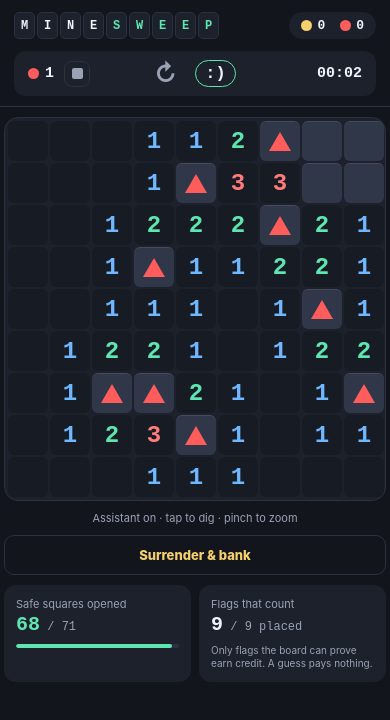
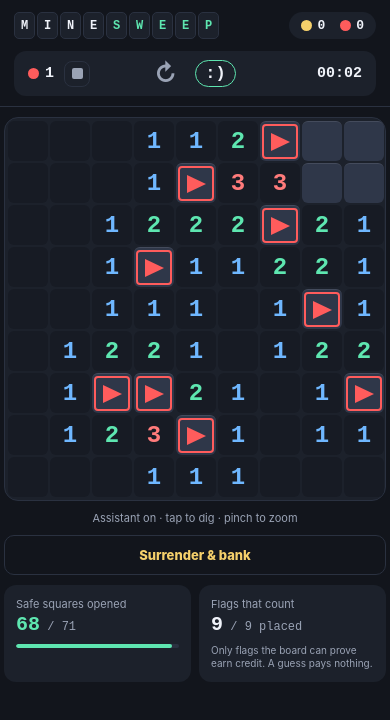
Before and after one commit to AnhVo11/Minesweeper, a React Native app in the folder minesweeper/: screen / in a window 390 px wide. Both pictures are taken after a click on the element 28 px from the left and 141 px from the top of the page. Shown: the top 720 px of the page. Built offline with nearby package versions, Linux system fonts and the light colour scheme.

Commit message:
fixed UI, update harder to earn UXO

```diff
--- a/minesweeper/App.js
+++ b/minesweeper/App.js
@@ -63,6 +63,8 @@
   red: "#FF5C5C",
   gold: "#F5D06B",
   violet: "#C99CFF",
+  brown: "#8B5A2B",
+  black: "#0A0C10",
   mineBg: "#3A2430",
 };
 
@@ -208,6 +210,7 @@
           backgroundColor: bg,
           borderTopColor: cell.revealed ? "transparent" : "rgba(255,255,255,0.10)",
         },
+
       ]}
     >
       {isNumber && (
@@ -225,32 +228,42 @@
         </Text>
       )}
 
-      {/* Flag — a red triangle. Solid once the board has proved it; faded while
-          it's still only your call. */}
+     {/* Flag — a red pennant off an implied pole on the left. Always full
+          opacity; whether it's proven shows up as the locked border instead. */}
       {!cell.revealed && cell.flagged && !wrongFlag && (
         <View style={{
           width: 0, height: 0, backgroundColor: "transparent",
-          borderLeftWidth: size * 0.28, borderRightWidth: size * 0.28,
-          borderBottomWidth: size * 0.48,
-          borderLeftColor: "transparent", borderRightColor: "transparent",
-          borderBottomColor: C.red,
-          opacity: cell.auto ? 1 : 0.4,
+          borderTopWidth: size * 0.24, borderBottomWidth: size * 0.24,
+          borderLeftWidth: size * 0.48,
+          borderTopColor: "transparent", borderBottomColor: "transparent",
+          borderLeftColor: C.red,
         }} />
       )}
 
-      {/* A flag that turned out to be wrong. */}
+
+    {/* A flag that turned out to be wrong. */}
       {wrongFlag && (
         <View style={{
           width: size * 0.5, height: size * 0.5, borderRadius: 2,
           borderWidth: 1.5, borderColor: C.red, opacity: 0.5,
         }} />
       )}
+      {/* Locked (auto/proven) flag — a red frame drawn INSIDE the cell, inset
+          from the edges so it reads as an inner border. */}
+      {!cell.revealed && cell.flagged && cell.auto && (
+        <View pointerEvents="none" style={{
+          position: "absolute",
+          top: 2, left: 2, right: 2, bottom: 2,
+          borderWidth: 2, borderColor: C.red,
+          borderRadius: size < 16 ? 1 : 4,
+        }} />
+      )}
 
-      {/* The one you detonated: a black circle. */}
+      {/* The one you detonated: a dark circle ringed in red. */}
       {cell.exploded && (
         <View style={{
-          width: size * 0.55, height: size * 0.55, borderRadius: size,
-          backgroundColor: C.black,
+          width: size * 0.5, height: size * 0.5, borderRadius: size,
+          backgroundColor: C.black, borderWidth: 1.5, borderColor: C.red,
         }} />
       )}
 
@@ -265,18 +278,6 @@
         }} />
       )}
 
-      {peek && !cell.revealed && !cell.flagged && cell.mine && (
-        <View style={{
-          position: "absolute", width: size * 0.42, height: size * 0.42,
-          borderRadius: size, borderWidth: 1.5, borderColor: C.red, opacity: 0.85,
-        }} />
-      )}
-      {wrongFlag && (
-        <View style={{ width: size * 0.5, height: size * 0.5, borderRadius: 2, backgroundColor: C.red, opacity: 0.5 }} />
-      )}
-      {showMine && (
-        <View style={{ width: size * 0.5, height: size * 0.5, borderRadius: size, backgroundColor: cell.exploded ? "#12151C" : C.red }} />
-      )}
       {peek && !cell.revealed && !cell.flagged && cell.mine && (
         <View style={{
           position: "absolute", width: size * 0.42, height: size * 0.42,
@@ -322,6 +323,7 @@
   const provenRef = useRef(new Set());
   const provenEverRef = useRef(new Set()); // every mine logic ever pinned down
   // profile
+  const undeducibleEverRef = useRef(new Set()); // mines ever stranded on a stalled coastline
   const [profile, setProfile] = useState(EMPTY_PROFILE);
   const [profileOpen, setProfileOpen] = useState(false);
   const [code, setCode] = useState("");
@@ -374,6 +376,7 @@
     setProven(new Set());
     provenRef.current = new Set();
     provenEverRef.current = new Set();
+    undeducibleEverRef.current = new Set();
     setCode("");
     setPeek(false);
     setCheated(false);
@@ -421,6 +424,18 @@
   const finish = async (finalBoard, outcome, click) => {
     setStatus(outcome === "win" ? "won" : outcome === "surrender" ? "surrendered" : "lost");
 
+    /*
+    // Endgame pass. sweepBot gets one last solve on the finished board, but with
+    // global mine-counting OFF (totalMines = null) — so it can only prove a mine
+    // that an adjacent number genuinely forces, never the trivial "all remaining
+    // squares must be mines." Everything it proves here is an ordinary mine that
+    // was only forced by the final reveal; whatever's left unproven is a true
+    // ambiguity — a real UXO.
+    referee(finalBoard, rows, cols, null).provenMines.forEach((i) =>
+      provenEverRef.current.add(i)
+    );
+    */
+
     const scored = scoreRun({
       board: finalBoard,
       rows,
@@ -432,10 +447,11 @@
       smart,
       provenMines: provenRef.current,
       provenEver: provenEverRef.current,
+      undeducibleEver: undeducibleEverRef.current,
       mode: MODES[modeKey].label,
       time,
     });
-setBombMap(classifyMines(finalBoard, rows, cols, provenEverRef.current));
+setBombMap(classifyMines(finalBoard, rows, cols, provenEverRef.current, undeducibleEverRef.current));
     setRun(scored);
     Vibration.vibrate(outcome === "loss" ? 200 : [0, 40, 60, 40]);
 
@@ -480,6 +496,7 @@
     provenRef.current = r.provenMines;
     setProven(r.provenMines);
     r.provenMines.forEach((i) => provenEverRef.current.add(i));
+    r.undeducible.forEach((i) => undeducibleEverRef.current.add(i));
   };
   /* ---------- moves ---------- */
   const reveal = (i) => {
@@ -545,6 +562,7 @@
 
   const toggleFlag = (i) => {
     if (!active || blind || board[i].revealed) return;
+    if (board[i].flagged && board[i].auto) return; // proven — locked, can't unflag
     setBoard(board.map((x, idx) => (idx === i ? { ...x, flagged: !x.flagged } : x)));
     if (status === "idle") setStatus("playing");
     Vibration.vibrate(25);
@@ -1057,7 +1075,6 @@
     alignSelf: "center", overflow: "hidden", flexGrow: 0,
   },
   cell: { alignItems: "center", justifyContent: "center", borderTopWidth: 1, overflow: "hidden" },
-
   hint: { color: C.dim, fontSize: 11, textAlign: "center", marginTop: 10, marginBottom: 10 },
 
   surrenderBtn: {
--- a/minesweeper/reward.js
+++ b/minesweeper/reward.js
@@ -22,7 +22,9 @@
 export const ASSIST_CUT = 0.20; // auto-flag
 export const SWEEP_CUT = 0.35;  // auto-sweep
 export const SMART_CUT = 0.45;  // smart sweep
-
+export const ASSIST_MULTIPLIER = 1 - ASSIST_CUT;
+export const SWEEP_MULTIPLIER = 1 - SWEEP_CUT;
+export const SMART_MULTIPLIER = 1 - SMART_CUT;
 // Once the assistant is opening squares for you, ordinary bombs stop paying.
 // Only Unexploded Ordnance survives — by definition, the one thing the solver
 // could not have found for you.
@@ -66,7 +68,7 @@
 const mineNeighborCount = (board, i, rows, cols) =>
   neighborsOf(i, rows, cols).filter((x) => board[x].mine).length;
 
-export function collectBombs(board, rows, cols, outcome, provenMines, provenEver) {
+export function collectBombs(board, rows, cols, outcome, provenMines, provenEver, undeducibleEver) {
   const counts = { mine: 0, uxo: 0, brokenArrow: 0 };
 
   // A win means you located every mine — you cannot clear a board otherwise.
@@ -82,19 +84,21 @@
 
     // A UXO is a mine the referee NEVER managed to prove, at any point in the
     // game. If logic could find it, it's ordinary — no matter how it felt to play.
-    if (!provenEver.has(i)) counts.uxo++;
+if (undeducibleEver && undeducibleEver.has(i) && !provenEver.has(i)) counts.uxo++;
     else if (mineNeighborCount(board, i, rows, cols) >= BROKEN_ARROW_MIN_NEIGHBORS) counts.brokenArrow++;
     else counts.mine++;
   });
 
   return counts;
 }
+
+
 /** Every mine on the board, typed. Used to colour the grid once the game ends. */
-export function classifyMines(board, rows, cols, provenEver) {
+export function classifyMines(board, rows, cols, provenEver , undeducibleEver) {
   const map = {};
   board.forEach((cell, i) => {
     if (!cell.mine) return;
-    if (!provenEver.has(i)) map[i] = "uxo";
+    if (undeducibleEver && undeducibleEver.has(i) && !provenEver.has(i)) map[i] = "uxo";
     else if (mineNeighborCount(board, i, rows, cols) >= BROKEN_ARROW_MIN_NEIGHBORS) map[i] = "brokenArrow";
     else map[i] = "mine";
   });
@@ -106,7 +110,7 @@
 
 export function scoreRun({
   board, rows, cols, outcome, blind, assist, sweep, smart,
-  provenMines, provenEver, mode, time,
+  provenMines, provenEver,undeducibleEver, mode, time,
 }) {
   const rawCoins = coinsForBoard(board);
   const helping = assist && !blind;
@@ -120,7 +124,7 @@
     PAYOUT[outcome] * (blind ? BLIND_MULTIPLIER : 1) * Math.max(0, 1 - cut);
   const coins = Math.floor(rawCoins * multiplier);
 
- const bombs = collectBombs(board, rows, cols, outcome, provenMines, provenEver);
+ const bombs = collectBombs(board, rows, cols, outcome, provenMines, provenEver, undeducibleEver);
 
   // Auto-sweep did the finding, so it doesn't count as your find. Remember what
   // was on the board anyway — the player deserves to see what they lost.
```
Also changed, not shown: 1 other file (tests, documents, lock files or other folders).
